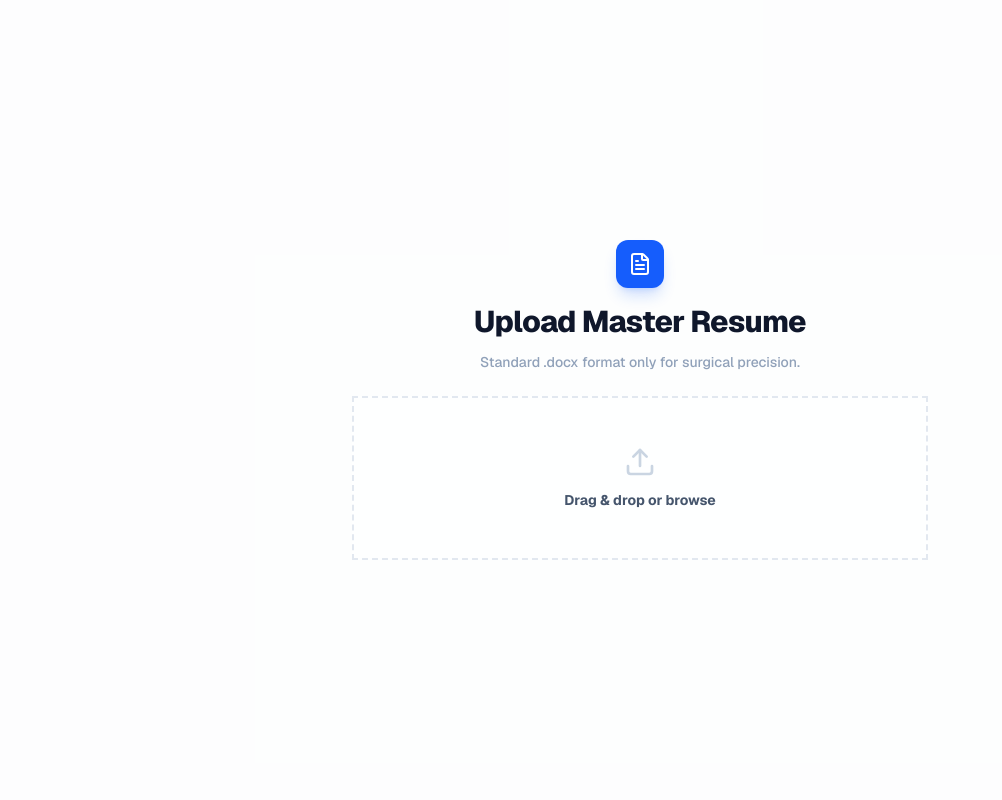
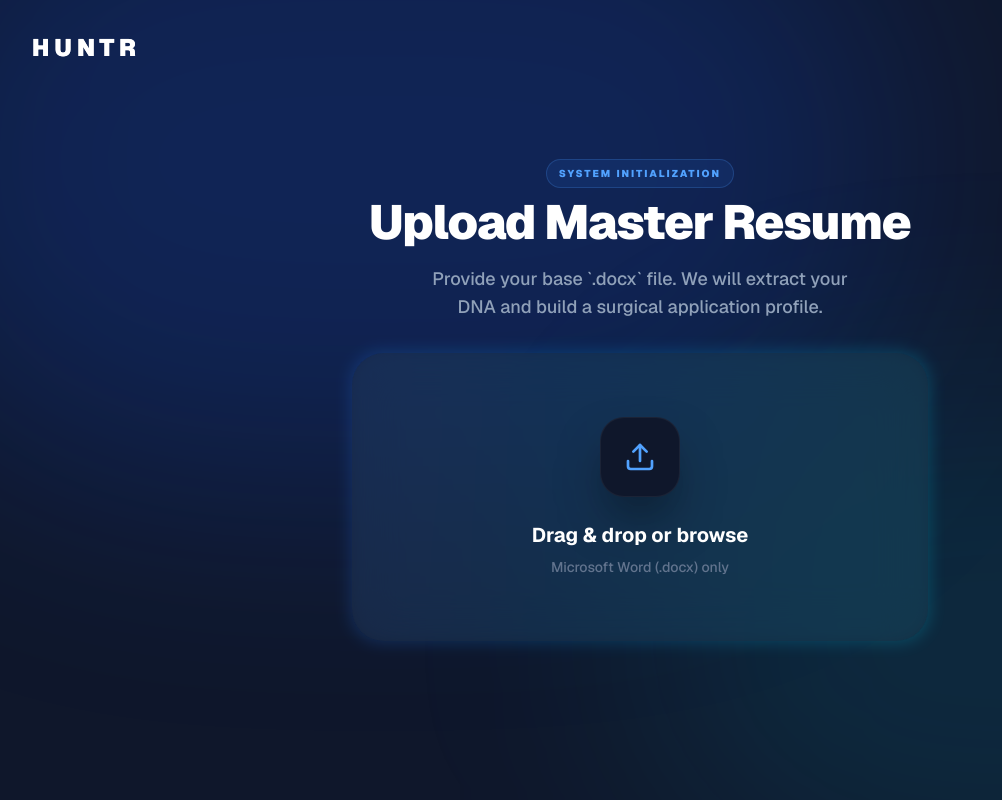
Before and after one commit to hunterom-pe/huntr-v2, a Next.js app: page /onboarding in a window 1280 px wide. Shown: the whole page, without its empty margins (0-1002 px from the left). Built offline with nearby package versions, Linux system fonts and the light colour scheme.

Commit message:
design: Revamped onboarding flow with premium dark aesthetic and glassmorphic panels

```diff
--- a/src/app/onboarding/page.tsx
+++ b/src/app/onboarding/page.tsx
@@ -4,6 +4,7 @@ import { useState } from "react";
 import { Upload, Search, MapPin, CheckCircle2, Loader2, Zap, ArrowRight, FileText } from "lucide-react";
 import { motion, AnimatePresence } from "framer-motion";
 import { useRouter } from "next/navigation";
+import Link from "next/link";
 
 export default function OnboardingPage() {
   const [step, setStep] = useState(1);
@@ -48,7 +49,7 @@ export default function OnboardingPage() {
 
   const startAnalysis = () => {
     setIsAnalyzing(true);
-    const statuses = ["Extracting...", "Skills Mapping...", "DNA Analysis...", "Ready!"];
+    const statuses = ["Extracting context...", "Mapping skills DNA...", "Calibrating targets...", "Ready!"];
     let i = 0;
     const interval = setInterval(() => {
       setAnalysisStatus(statuses[i]);
@@ -57,77 +58,112 @@ export default function OnboardingPage() {
         clearInterval(interval);
         setTimeout(() => { setIsAnalyzing(false); setStep(2); }, 800);
       }
-    }, 1000);
+    }, 1200);
   };
 
   return (
-    <div className="min-h-screen flex items-center justify-center p-6 relative bg-slate-50/30">
+    <div className="min-h-screen flex items-center justify-center p-6 bg-slate-900 font-sans relative overflow-hidden">
+      {/* Immersive Dark Background Mesh */}
+      <div className="absolute top-[-20%] left-[-10%] w-[80%] h-[80%] rounded-full bg-blue-600/20 blur-[120px] pointer-events-none" />
+      <div className="absolute bottom-[-10%] right-[-10%] w-[60%] h-[60%] rounded-full bg-cyan-400/10 blur-[120px] pointer-events-none" />
+
+      {/* Logo */}
+      <div className="absolute top-8 left-8 z-20">
+        <Link href="/" className="logo-text !text-white !from-white !to-white text-2xl">
+          HUNTR
+        </Link>
+      </div>
+
       <div className="w-full max-w-xl relative z-10">
         <AnimatePresence mode="wait">
           {step === 1 && (
-            <motion.div key="step1" initial={{ opacity: 0, scale: 0.98 }} animate={{ opacity: 1, scale: 1 }} className="space-y-6">
-              <div className="text-center space-y-3">
-                <div className="w-12 h-12 bg-blue-600 rounded-xl flex items-center justify-center shadow-lg shadow-blue-600/20 mx-auto mb-4">
-                  <FileText className="text-white" size={24} />
+            <motion.div key="step1" initial={{ opacity: 0, scale: 0.98 }} animate={{ opacity: 1, scale: 1 }} exit={{ opacity: 0, y: -20, filter: "blur(10px)" }} className="space-y-8">
+              <div className="text-center space-y-4">
+                <div className="inline-flex items-center gap-2 px-3 py-1.5 rounded-full bg-blue-500/10 border border-blue-400/20 text-blue-400 text-[10px] font-black tracking-[0.2em] uppercase mb-2">
+                  System Initialization
                 </div>
-                <h1 className="text-3xl font-extrabold text-slate-900 tracking-tight">Upload Master Resume</h1>
-                <p className="text-sm text-slate-400 font-medium">Standard .docx format only for surgical precision.</p>
+                <h1 className="text-4xl sm:text-5xl font-black text-white tracking-tight leading-[1.1]">
+                  Upload Master Resume
+                </h1>
+                <p className="text-lg text-slate-400 font-medium max-w-md mx-auto">
+                  Provide your base `.docx` file. We will extract your DNA and build a surgical application profile.
+                </p>
               </div>
 
               {!isAnalyzing ? (
-                <div className="glass-panel p-12 border-dashed border-2 border-slate-200 hover:border-blue-400 transition-all cursor-pointer relative group bg-white/40">
-                  <input type="file" accept=".docx" onChange={handleFileUpload} className="absolute inset-0 opacity-0 cursor-pointer" />
-                  <div className="text-center space-y-3">
-                    <Upload className="text-slate-300 group-hover:text-blue-500 mx-auto transition-colors" size={32} />
-                    <p className="text-sm font-bold text-slate-600">Drag & drop or browse</p>
+                <div className="relative group cursor-pointer">
+                  {/* Hover Glow */}
+                  <div className="absolute -inset-0.5 bg-gradient-to-r from-blue-500 to-cyan-400 rounded-[2rem] blur opacity-20 group-hover:opacity-40 transition duration-500" />
+
+                  <div className="relative glass-panel p-16 rounded-[2rem] border-white/10 bg-slate-800/50 backdrop-blur-xl transition-all duration-300">
+                    <input type="file" accept=".docx" onChange={handleFileUpload} className="absolute inset-0 opacity-0 cursor-pointer z-10" />
+                    <div className="text-center space-y-6">
+                      <div className="w-20 h-20 bg-slate-900 rounded-3xl flex items-center justify-center mx-auto shadow-2xl shadow-black/50 border border-white/5 group-hover:scale-110 group-hover:border-blue-500/30 transition-all duration-500">
+                        <Upload className="text-blue-400" size={32} />
+                      </div>
+                      <div className="space-y-2">
+                        <p className="text-xl font-bold text-white">Drag & drop or browse</p>
+                        <p className="text-sm font-medium text-slate-500">Microsoft Word (.docx) only</p>
+                      </div>
+                    </div>
                   </div>
                 </div>
               ) : (
-                <div className="glass-panel p-12 text-center space-y-6 overflow-hidden relative bg-white">
-                  <div className="scan-line !animation-duration-[2s]" />
-                  <div className="relative">
-                    <Loader2 className="w-12 h-12 text-blue-600 animate-spin mx-auto opacity-10" />
-                    <Zap className="absolute inset-0 m-auto text-blue-600 animate-pulse" size={24} />
+                <div className="relative glass-panel p-16 rounded-[2rem] border-blue-500/30 bg-slate-800/80 backdrop-blur-xl text-center space-y-8 overflow-hidden shadow-2xl shadow-blue-900/20">
+                  <div className="absolute inset-0 bg-gradient-to-b from-transparent via-blue-500/10 to-transparent scan-line !animation-duration-[2s]" />
+                  <div className="relative z-10 space-y-8">
+                    <div className="w-24 h-24 mx-auto relative flex items-center justify-center">
+                      <div className="absolute inset-0 border-4 border-slate-700 rounded-full" />
+                      <div className="absolute inset-0 border-4 border-blue-500 rounded-full border-t-transparent animate-spin" />
+                      <Zap className="text-blue-400 animate-pulse" size={32} />
+                    </div>
+                    <div className="space-y-2">
+                      <p className="text-2xl font-black text-white tracking-tight">{analysisStatus}</p>
+                      <p className="text-sm font-bold text-blue-400 uppercase tracking-widest opacity-80">Do not close window</p>
+                    </div>
                   </div>
-                  <p className="text-lg font-black text-slate-800 uppercase tracking-widest">{analysisStatus}</p>
                 </div>
               )}
             </motion.div>
           )}
 
           {step === 2 && (
-            <motion.div key="step2" initial={{ opacity: 0, y: 10 }} animate={{ opacity: 1, y: 0 }} className="space-y-6">
-              <div className="text-center space-y-3">
-                <div className="w-12 h-12 bg-green-500 rounded-xl flex items-center justify-center shadow-lg shadow-green-500/20 mx-auto mb-4">
-                  <CheckCircle2 className="text-white" size={24} />
+            <motion.div key="step2" initial={{ opacity: 0, y: 20, filter: "blur(10px)" }} animate={{ opacity: 1, y: 0, filter: "blur(0px)" }} className="space-y-8">
+              <div className="text-center space-y-4">
+                <div className="w-16 h-16 bg-emerald-500/10 border border-emerald-500/20 rounded-2xl flex items-center justify-center mx-auto mb-6 shadow-[0_0_30px_rgba(16,185,129,0.2)]">
+                  <CheckCircle2 className="text-emerald-400" size={32} />
                 </div>
-                <h1 className="text-3xl font-extrabold text-slate-900 tracking-tight">Identity Mapped</h1>
-                <p className="text-sm text-slate-400 font-medium">Now, define your target mission.</p>
+                <h1 className="text-4xl sm:text-5xl font-black text-white tracking-tight leading-[1.1]">
+                  Identity Mapped
+                </h1>
+                <p className="text-lg text-slate-400 font-medium max-w-md mx-auto">
+                  Your base profile is locked. Now, define the parameters for your next mission.
+                </p>
               </div>
 
-              <div className="glass-panel p-8 space-y-6 bg-white/80 border-white shadow-xl">
-                <div className="space-y-1.5">
-                  <label className="label-caps ml-1">Target Role</label>
+              <div className="glass-panel p-10 space-y-8 rounded-[2rem] border-white/10 bg-slate-800/50 backdrop-blur-xl shadow-2xl">
+                <div className="space-y-2">
+                  <label className="text-[11px] font-black text-slate-400 uppercase tracking-widest ml-1">Target Role</label>
                   <div className="relative">
-                    <Search className="absolute left-4 top-1/2 -translate-y-1/2 text-slate-400" size={18} />
+                    <Search className="absolute left-5 top-1/2 -translate-y-1/2 text-slate-500" size={20} />
                     <input
                       type="text"
                       placeholder="e.g. Senior UX Designer"
-                      className="input-glass pl-11"
+                      className="w-full pl-14 pr-6 py-4 rounded-xl border border-white/10 bg-slate-900/50 focus:bg-slate-900 focus:ring-2 focus:ring-blue-500/50 focus:border-blue-500 outline-none transition-all font-medium text-white placeholder-slate-600 shadow-inner"
                       value={targetRole}
                       onChange={(e) => setTargetRole(e.target.value)}
                     />
                   </div>
                 </div>
 
-                <div className="space-y-1.5">
-                  <label className="label-caps ml-1">Mission Location</label>
+                <div className="space-y-2">
+                  <label className="text-[11px] font-black text-slate-400 uppercase tracking-widest ml-1">Mission Location</label>
                   <div className="relative">
-                    <MapPin className="absolute left-4 top-1/2 -translate-y-1/2 text-slate-400" size={18} />
+                    <MapPin className="absolute left-5 top-1/2 -translate-y-1/2 text-slate-500" size={20} />
                     <input
                       type="text"
                       placeholder="Remote, SF, or NY"
-                      className="input-glass pl-11"
+                      className="w-full pl-14 pr-6 py-4 rounded-xl border border-white/10 bg-slate-900/50 focus:bg-slate-900 focus:ring-2 focus:ring-blue-500/50 focus:border-blue-500 outline-none transition-all font-medium text-white placeholder-slate-600 shadow-inner"
                       value={location}
                       onChange={(e) => setLocation(e.target.value)}
                     />
@@ -137,9 +173,9 @@ export default function OnboardingPage() {
                 <button
                   onClick={handleCompleteOnboarding}
                   disabled={isSubmitting || !targetRole || !location}
-                  className="w-full btn-primary py-4 text-lg flex items-center justify-center gap-2 disabled:opacity-50"
+                  className="w-full btn-primary py-5 text-sm font-black uppercase tracking-[0.2em] flex items-center justify-center gap-3 rounded-xl disabled:opacity-50 mt-4 shadow-[0_0_40px_rgba(37,99,235,0.3)] hover:shadow-[0_0_60px_rgba(37,99,235,0.5)] transition-all duration-300"
                 >
-                  {isSubmitting ? <Loader2 className="animate-spin" size={20} /> : <>Launch Dashboard <ArrowRight size={20} /></>}
+                  {isSubmitting ? <Loader2 className="animate-spin" size={20} /> : <>Initialize Dashboard <ArrowRight size={20} /></>}
                 </button>
               </div>
             </motion.div>
```
